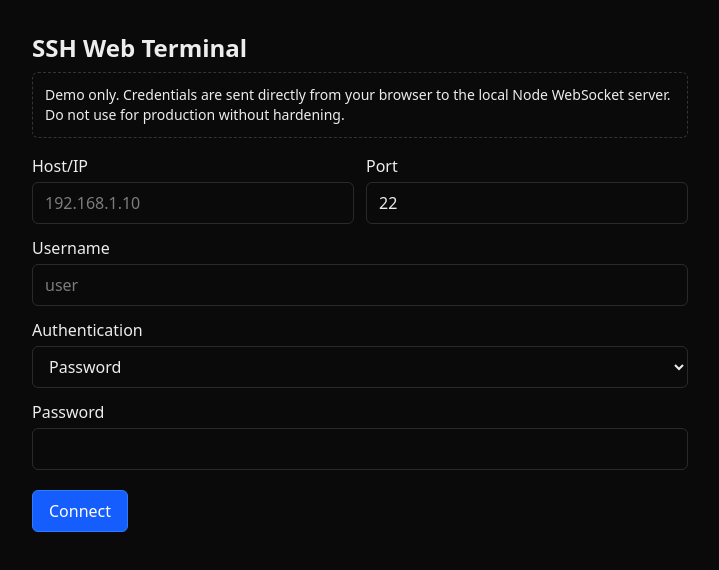
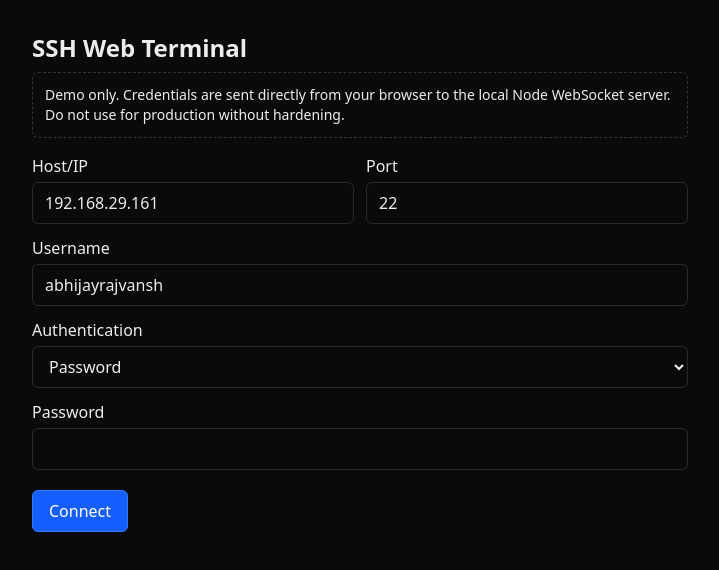
Before and after one commit to abhijayrajvansh/medusa, a Next.js app: page / in a window 1280 px wide. Shown: the top 570 px of the page, without its empty margins (280-999 px from the left). Built offline with nearby package versions, Linux system fonts and the light colour scheme.

Commit message:
wagmi: bug fixes & improvements

```diff
--- a/src/app/page.tsx
+++ b/src/app/page.tsx
@@ -7,9 +7,9 @@ type AuthMethod = 'password' | 'key';
 
 export default function HomePage() {
   const router = useRouter();
-  const [host, setHost] = useState('');
+  const [host, setHost] = useState('192.168.29.161');
   const [port, setPort] = useState(22);
-  const [username, setUsername] = useState('');
+  const [username, setUsername] = useState('abhijayrajvansh');
   const [authMethod, setAuthMethod] = useState<AuthMethod>('password');
   const [password, setPassword] = useState('');
   const [privateKey, setPrivateKey] = useState('');
--- a/src/app/terminal/page.tsx
+++ b/src/app/terminal/page.tsx
@@ -199,12 +199,6 @@ export default function TerminalPage() {
         <strong>Status:</strong> {status}
       </div>
       <div className="flex items-center gap-2 px-4 py-2 border-b border-neutral-700/60">
-        <button type="button" className="px-3 py-1 rounded-md border border-neutral-700 bg-neutral-800 hover:bg-neutral-700" onClick={() => wsRef.current?.send(JSON.stringify({ type: 'input', data: '\u001b' }))}>ESC</button>
-        <button type="button" className="px-3 py-1 rounded-md border border-neutral-700 bg-neutral-800 hover:bg-neutral-700" onClick={() => wsRef.current?.send(JSON.stringify({ type: 'input', data: '\t' }))}>TAB</button>
-        <button type="button" className="px-3 py-1 rounded-md border border-neutral-700 bg-neutral-800 hover:bg-neutral-700" onClick={() => wsRef.current?.send(JSON.stringify({ type: 'input', data: '\u0003' }))}>Ctrl+C</button>
-        <button type="button" className="px-3 py-1 rounded-md border border-neutral-700 bg-neutral-800 hover:bg-neutral-700" onClick={() => wsRef.current?.send(JSON.stringify({ type: 'input', data: '\u0004' }))}>Ctrl+D</button>
-        <button type="button" className="px-3 py-1 rounded-md border border-neutral-700 bg-neutral-800 hover:bg-neutral-700" onClick={() => wsRef.current?.send(JSON.stringify({ type: 'input', data: '\u000c' }))}>Ctrl+L</button>
-        <button type="button" className="px-3 py-1 rounded-md border border-neutral-700 bg-neutral-800 hover:bg-neutral-700" onClick={() => wsRef.current?.send(JSON.stringify({ type: 'input', data: '\u001a' }))}>Ctrl+Z</button>
         <span className="grow" />
         <button type="button" className="px-3 py-1 rounded-md border border-red-600 bg-red-500 text-white hover:bg-red-400" onClick={() => setConfirmDisconnectOpen(true)}>Disconnect</button>
       </div>
```
